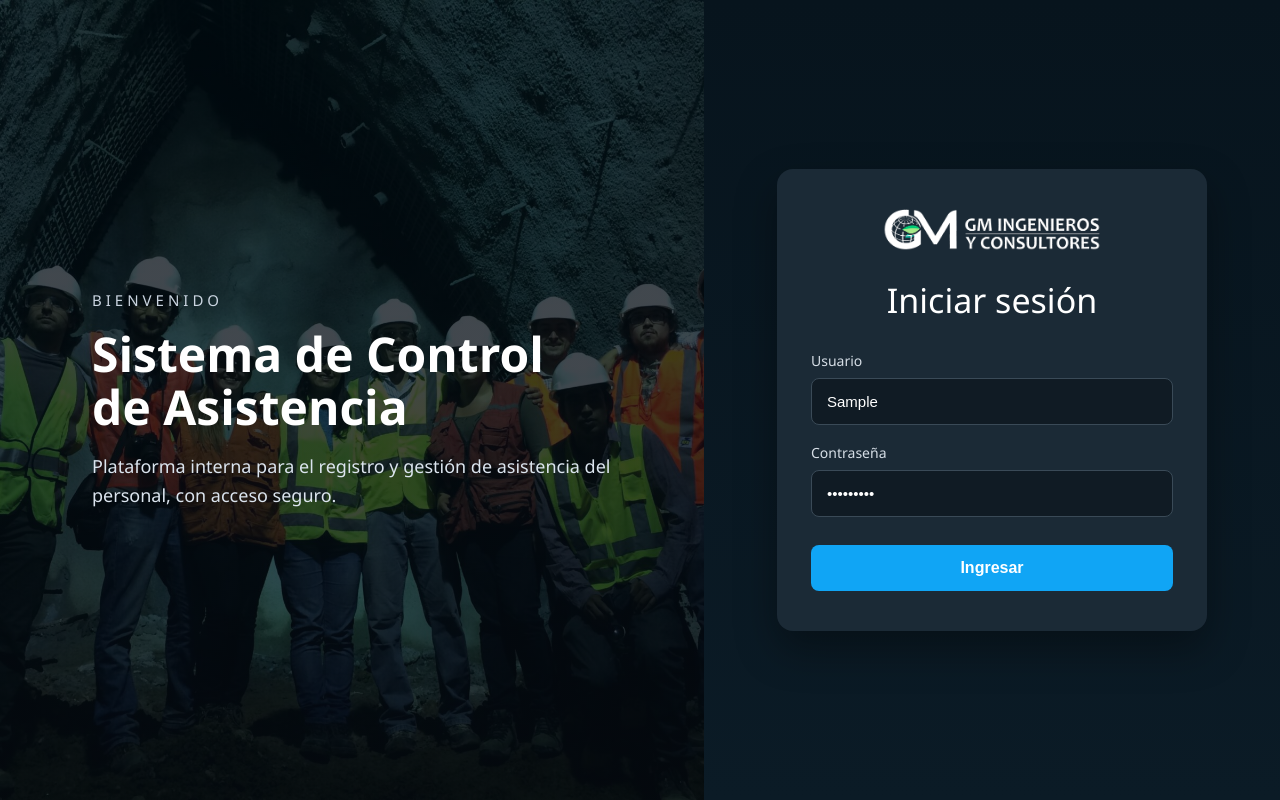
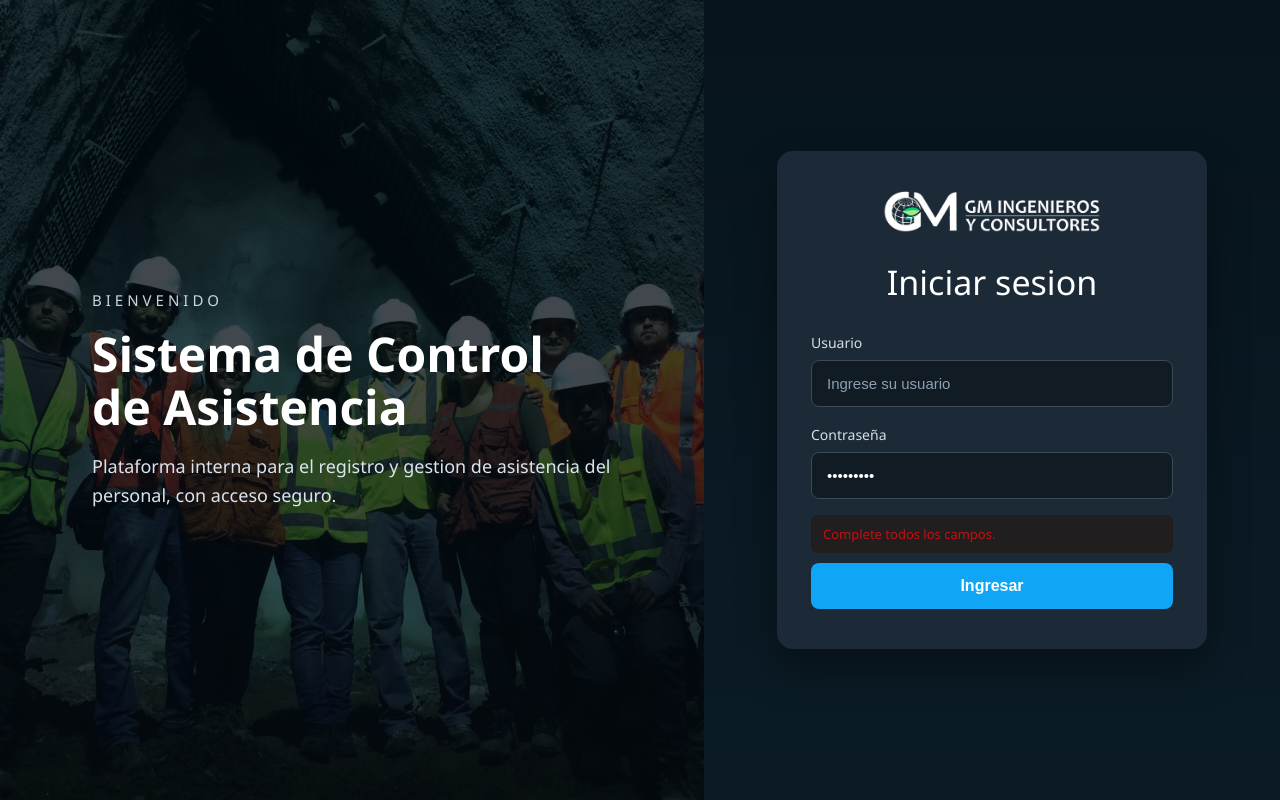
Before and after one commit to ivannet26/FrontendControlAsistenciaGM, a React (Vite) app: page / in a window 1280 px wide. Both pictures are taken after typing "Sample", "Sample123" into the empty fields and a click on the button "Ingresar". Built offline with nearby package versions, Linux system fonts and the light colour scheme.

Commit message:
feat: validacion y consumo de Api Autenticacion

```diff
--- a/src/pages/Login.css
+++ b/src/pages/Login.css
@@ -15,7 +15,7 @@ body {
   font-family: "Segoe UI", Arial, sans-serif;
 }
 
-/* CONTENEDOR GENERAL */
+/* contenedor principal */
 .login-page {
   width: 100%;
   height: 100vh;
@@ -23,7 +23,7 @@ body {
   overflow: hidden;
 }
 
-/* LADO IZQUIERDO */
+/* contenedor izquierdo */
 .login-left {
   width: 55%;
   position: relative;
@@ -31,7 +31,6 @@ body {
   align-items: center;
   justify-content: center;
 
-  /* si luego quieres una imagen real, la cambias aquí */
   background:
     linear-gradient(rgba(0, 10, 18, 0.75), rgba(5, 10, 18, 0.75)),
     url("../assets/fondo-empresa.jpg");
@@ -78,7 +77,7 @@ body {
   color: #dbe4ee;
 }
 
-/* LADO DERECHO */
+/* contenedor derecho */
 .login-right {
   width: 45%;
   background: linear-gradient(180deg, #07141d 0%, #0b1b26 100%);
@@ -88,7 +87,7 @@ body {
   padding: 30px;
 }
 
-/* CARD LOGIN */
+/* Contenedor login */
 .login-box {
   width: 100%;
   max-width: 430px;
@@ -99,7 +98,7 @@ body {
   padding: 40px 34px;
 }
 
-/* LOGO */
+/* logo de la empresa mg consultores e ingenieros */
 .company-logo {
   display: block;
   width: 220px;
@@ -108,7 +107,7 @@ body {
   margin: 0 auto 26px auto;
 }
 
-/* TITULO */
+/* titulo */
 .login-title {
   margin: 0 0 28px;
   text-align: center;
@@ -175,7 +174,7 @@ body {
   background-color: #0c94dc;
 }
 
-/* RESPONSIVE */
+/* plataforma responsve */
 @media (max-width: 992px) {
   .login-left {
     width: 50%;
@@ -239,3 +238,20 @@ body {
     font-size: 28px;
   }
 }
+.error-message {
+  width: 100%;
+
+  margin: -2px 0 0;
+  padding: 10px 12px;
+
+  background-color: #201e1e;
+  color: #c51111;
+
+  border-radius: 6px;
+
+  font-family: "Segoe UI", Arial, sans-serif;
+  font-size: 13px;
+  font-weight: 500;
+
+  box-sizing: border-box;
+}
--- a/src/pages/Login.jsx
+++ b/src/pages/Login.jsx
@@ -5,64 +5,162 @@ import logoGM from "../assets/logo-mg.png";
 function Login() {
   const [usuario, setUsuario] = useState("");
   const [password, setPassword] = useState("");
+  const [error, setError] = useState("");
 
   const handleSubmit = (e) => {
     e.preventDefault();
 
-    console.log("Usuario:", usuario);
-    console.log("Password:", password);
+    const usuarioIngresado = usuario.trim();
+    const passwordIngresado = password;
+
+    // 1. VALIDACIONES
+    if (!usuarioIngresado || !passwordIngresado) {
+      setError("Complete todos los campos.");
+      return;
+    }
+
+    if (usuarioIngresado.length < 8 || usuarioIngresado.length > 12) {
+      setError("El usuario debe tener entre 8 y 12 digitos.");
+      return;
+    }
+
+    if (passwordIngresado.length < 6) {
+      setError("La contrasena no es valida");
+      return;
+    }
+
+    // 2. DATA QUEMADA TEMPORAL
+    const usuariosPrueba = [
+      {
+        usuario: "12345678",
+        password: "Prueba123",
+        nombre: "Juan Perez",
+        rol: "PRACTICANTE",
+      },
+      {
+        usuario: "99999999",
+        password: "Admin123",
+        nombre: "Administrador",
+        rol: "ADMIN",
+      },
+    ];
+
+    // 3. BUSCAR USUARIO
+    const usuarioEncontrado = usuariosPrueba.find(
+      (item) =>
+        item.usuario === usuarioIngresado &&
+        item.password === passwordIngresado
+    );
+
+    if (!usuarioEncontrado) {
+      setError("Usuario o contrasena incorrectos.");
+      return;
+    }
+
+    // 4. INGRESO CORRECTO
+    setError("");
+
+    console.log("Usuario autenticado:", usuarioEncontrado);
+
+    alert(`Bienvenido ${usuarioEncontrado.nombre}`);
   };
 
   return (
     <div className="login-page">
-      {/* contenedor izquierdo */}
+
+      {/* CONTENEDOR IZQUIERDO */}
       <div className="login-left">
         <div className="left-overlay">
           <div className="left-content">
-            <p className="left-subtitle">BIENVENIDO</p>
-            <h1 className="left-title">Sistema de Control de Asistencia</h1>
+
+            <p className="left-subtitle">
+              BIENVENIDO
+            </p>
+
+            <h1 className="left-title">
+              Sistema de Control de Asistencia
+            </h1>
+
             <p className="left-description">
-              Plataforma interna para el registro y gestión de asistencia del
-              personal, con acceso seguro.
+              Plataforma interna para el registro y gestion de asistencia
+              del personal, con acceso seguro.
             </p>
+
           </div>
         </div>
       </div>
 
-      {/* contenedor derecho- login */}
+      {/* CONTENEDOR DERECHO */}
       <div className="login-right">
+
         <div className="login-box">
+
           <img
             src={logoGM}
             alt="GM Ingenieros y Consultores"
             className="company-logo"
           />
 
-          <h2 className="login-title">Iniciar sesión</h2>
+          <h2 className="login-title">
+            Iniciar sesion
+          </h2>
 
-          <form onSubmit={handleSubmit} className="login-form">
-            <label htmlFor="usuario">Usuario</label>
+          <form
+            onSubmit={handleSubmit}
+            className="login-form"
+          >
+
+            <label htmlFor="usuario">
+              Usuario
+            </label>
+
             <input
               id="usuario"
               type="text"
+              inputMode="numeric"
+              maxLength={12}
               placeholder="Ingrese su usuario"
               value={usuario}
-              onChange={(e) => setUsuario(e.target.value)}
+              onChange={(e) => {
+                const soloNumeros = e.target.value.replace(/\D/g, "");
+
+                setUsuario(soloNumeros);
+                setError("");
+              }}
             />
 
-            <label htmlFor="password">Contraseña</label>
+            <label htmlFor="password">
+              Contraseña
+            </label>
+
             <input
               id="password"
               type="password"
               placeholder="Ingrese su contraseña"
               value={password}
-              onChange={(e) => setPassword(e.target.value)}
+              onChange={(e) => {
+                setPassword(e.target.value);
+                setError("");
+              }}
             />
 
-            <button type="submit">Ingresar</button>
+            {/* MENSAJE DE ERROR */}
+            {error && (
+              <p className="error-message">
+                {error}
+              </p>
+            )}
+
+            <button type="submit">
+              Ingresar
+            </button>
+
           </form>
+
         </div>
+
       </div>
+
     </div>
   );
 }
```
Also changed, not shown: src/services/authService.js (+26 -0 lines), 1 other file (tests, documents, lock files or other folders).
